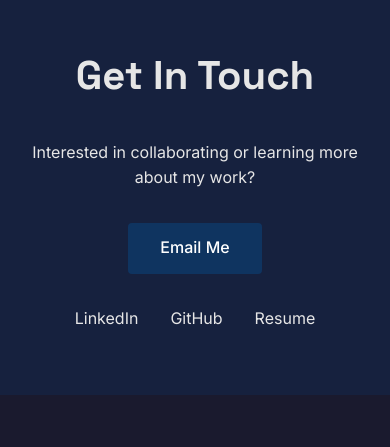
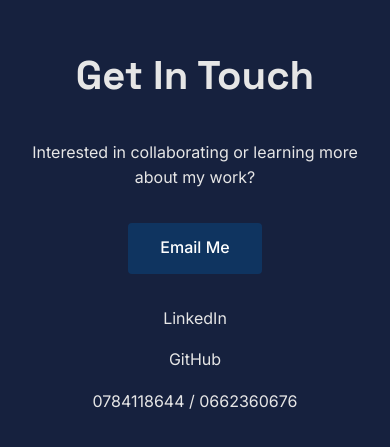
Before and after one commit to IkramSMAILI/my-portfolio, a plain HTML site: page index.html in a window 390 px wide. Shown: the part 3200-3647 px from the top of the page. Before the commit the page ends 3595 px from the top, so only its background shows below. Drawn offline with Linux system fonts and the light colour scheme.

Commit message:
Update index.html

```diff
--- a/index.html
+++ b/index.html
@@ -267,6 +267,12 @@
       color: var(--accent);
     }
 
+    /* Phone number styling */
+    .phone-number {
+      direction: ltr;
+      unicode-bidi: bidi-override;
+    }
+
     /* Responsive */
     @media (max-width: 768px) {
       .nav-menu {
@@ -285,6 +291,11 @@
 
       .btn-outline {
         margin-left: 0;
+      }
+
+      .footer-links {
+        flex-direction: column;
+        gap: 1rem;
       }
     }
   </style>
@@ -378,9 +389,9 @@
     <p>Interested in collaborating or learning more about my work?</p>
     <a href="mailto:ikram.smaili@g.enp.edu.dz" class="btn" style="margin-top: 2rem;">Email Me</a>
     <div class="footer-links">
-      <a href="#" class="footer-link">LinkedIn</a>
-      <a href="#" class="footer-link">GitHub</a>
-      <a href="#" class="footer-link">Resume</a>
+      <a href="https://www.linkedin.com/in/ikram-smaili-642925279/" target="_blank" class="footer-link">LinkedIn</a>
+      <a href="https://github.com/IkramSMAILI" target="_blank" class="footer-link">GitHub</a>
+      <span class="phone-number">0784118644 / 0662360676</span>
     </div>
   </footer>
 
```
